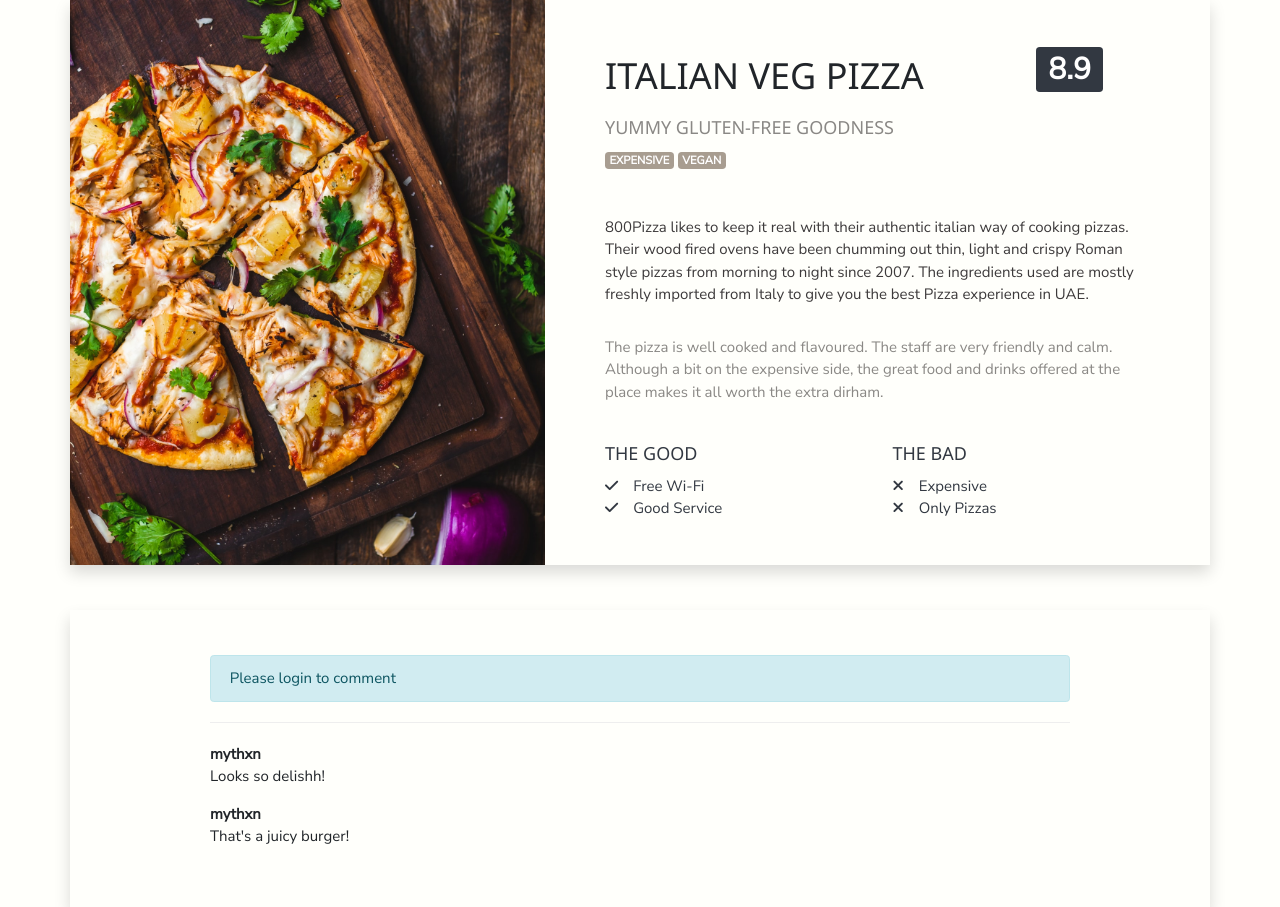
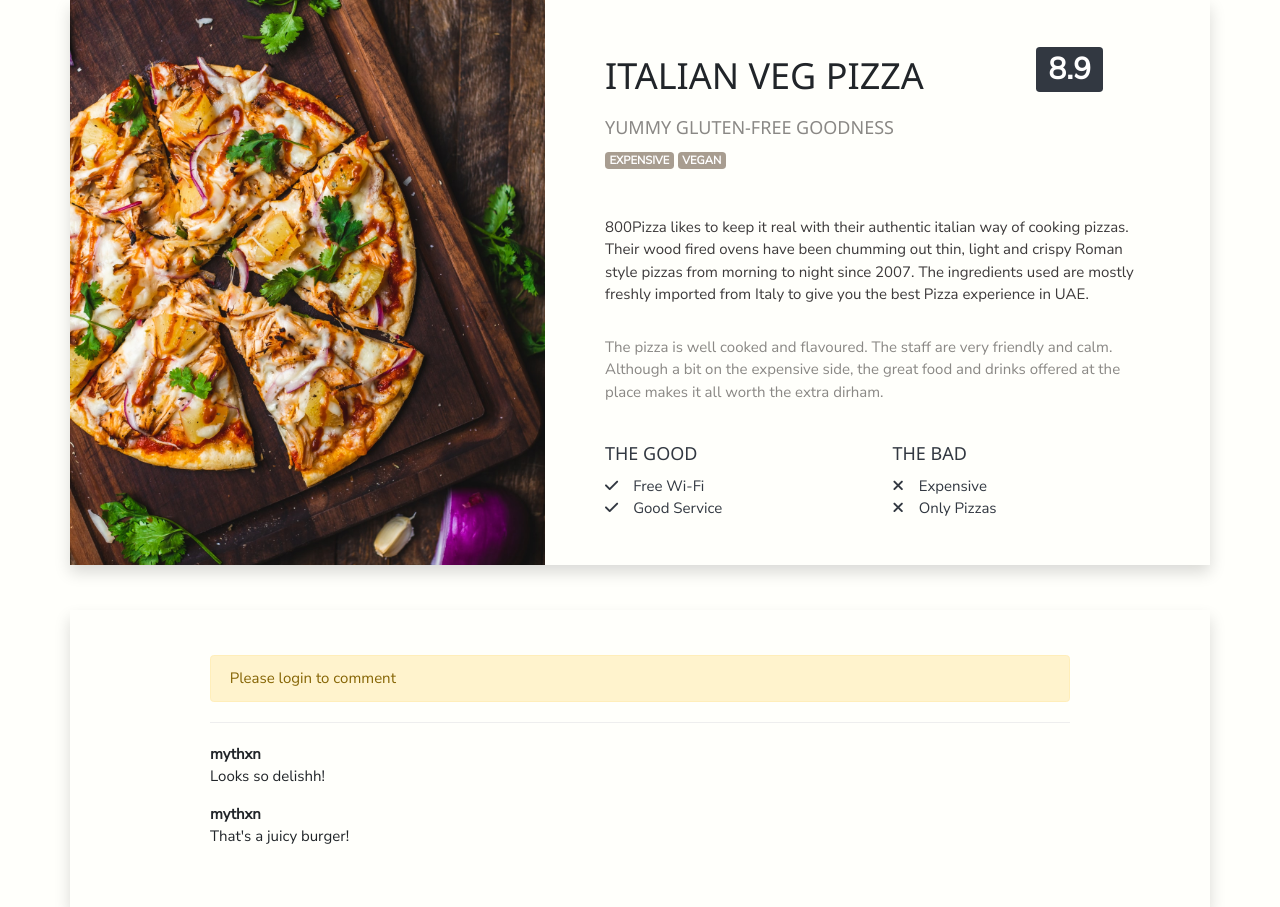
Before and after one commit to mythxn/food-detective, a Flask app: page /posts/1 in a window 1280 px wide. Shown: the part 144-1051 px from the top of the page. Run offline with Flask 2, Linux system fonts and the light colour scheme; data comes from the database, SQL or seed files in the repository; some libraries are stand-ins or nearby versions.

Commit message:
Comments: Colour change to match the rest of the theme

```diff
--- a/templates/posts/1.html
+++ b/templates/posts/1.html
@@ -130,7 +130,7 @@
                         </form>
                     </div>
                     {% else %}
-                    <div class="alert alert-info" role="alert" style="width: 100%">
+                    <div class="alert alert-warning" role="alert" style="width: 100%">
                         <a href="/login">Please login to comment</a>
                     </div>
                     {% endif %}
--- a/templates/posts/2.html
+++ b/templates/posts/2.html
@@ -131,7 +131,7 @@
                         </form>
                     </div>
                     {% else %}
-                    <div class="alert alert-info" role="alert" style="width: 100%">
+                    <div class="alert alert-warning" role="alert" style="width: 100%">
                         <a href="/login">Please login to comment</a>
                     </div>
                     {% endif %}
--- a/templates/posts/3.html
+++ b/templates/posts/3.html
@@ -130,7 +130,7 @@
                         </form>
                     </div>
                     {% else %}
-                    <div class="alert alert-info" role="alert" style="width: 100%">
+                    <div class="alert alert-warning" role="alert" style="width: 100%">
                         <a href="/login">Please login to comment</a>
                     </div>
                     {% endif %}
```
